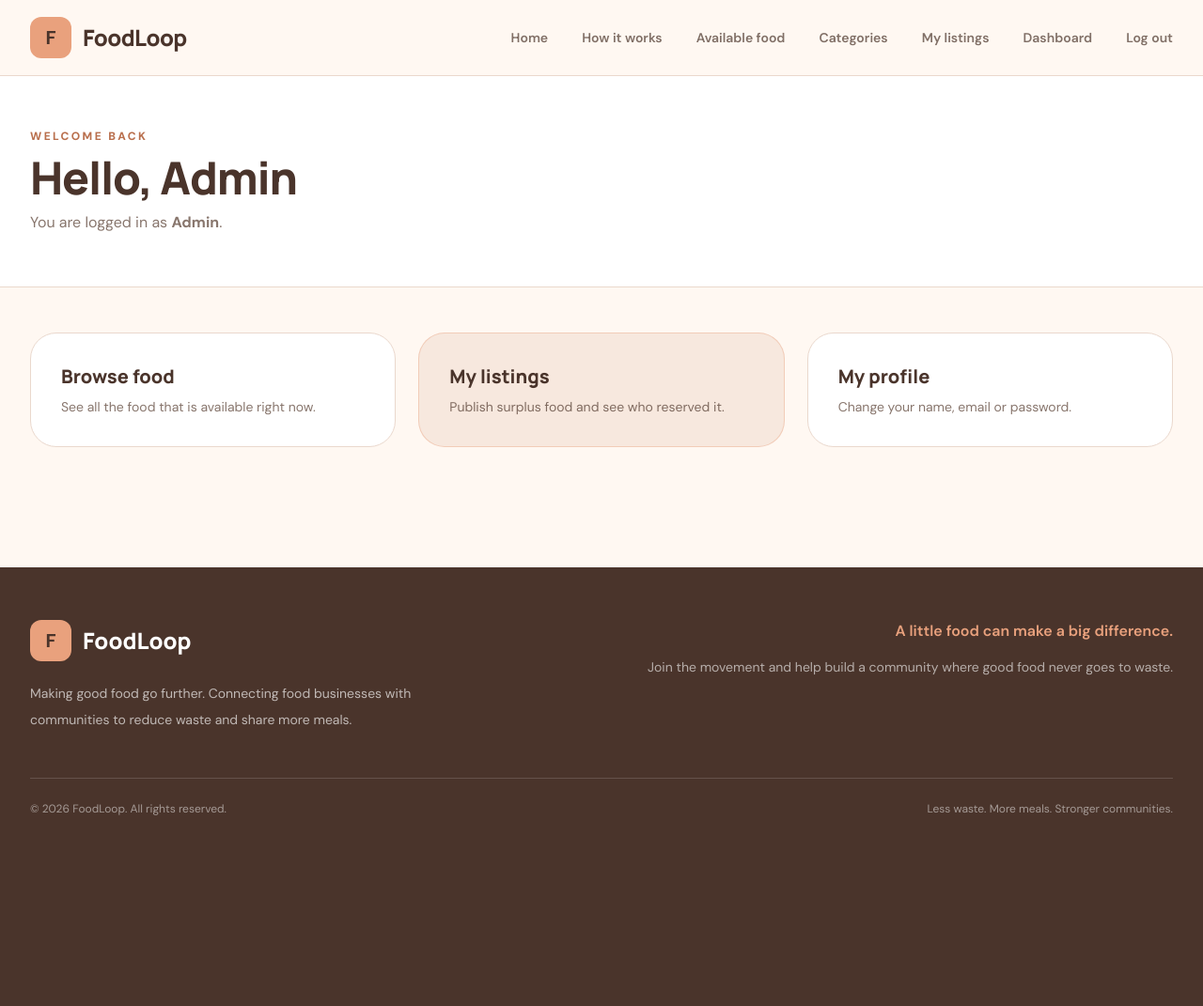
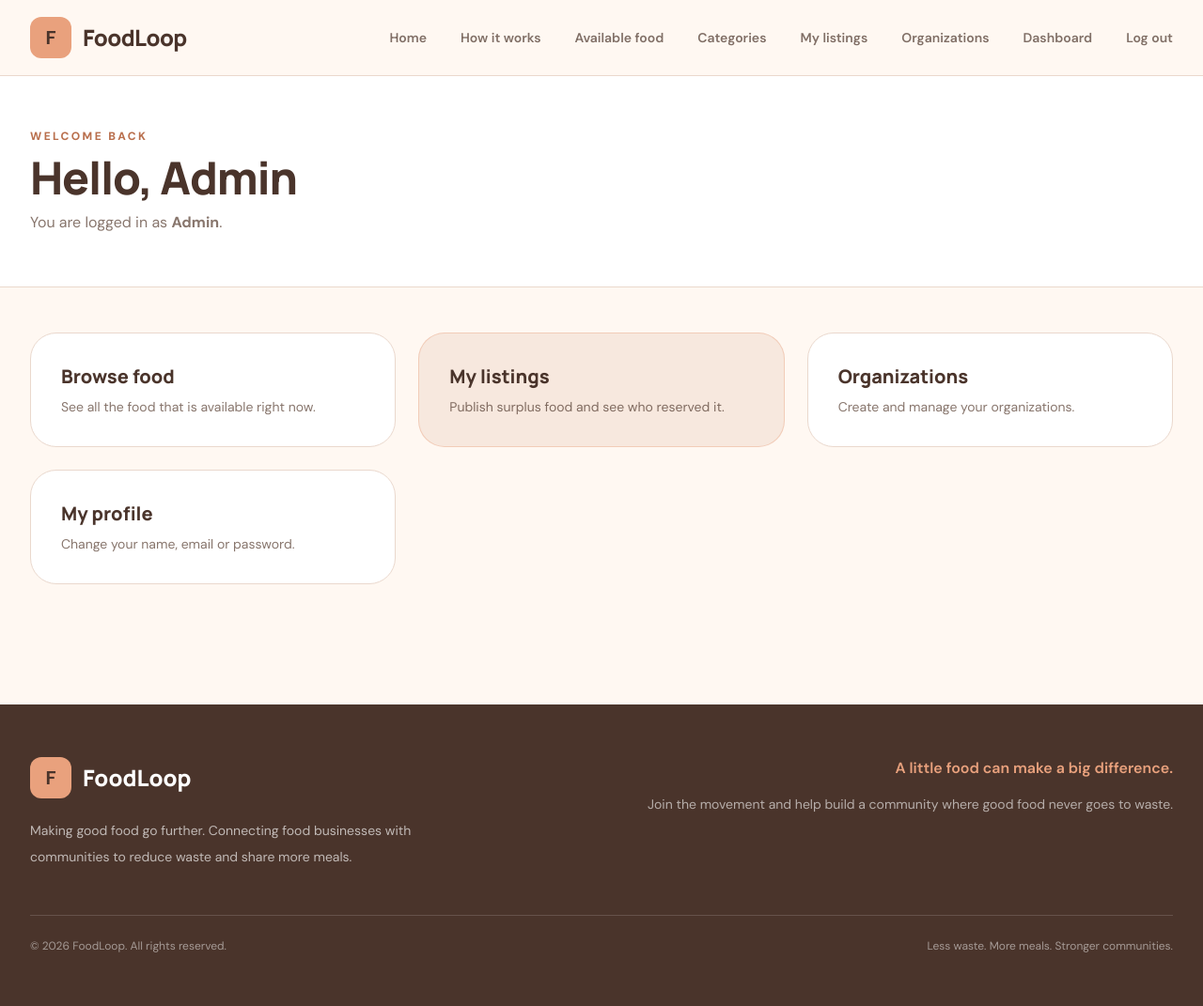
Before and after one commit to Rowannnk/Foodshare, a Laravel app: page /dashboard in a window 1280 px wide. Shown: the whole page at 94% size. Before the commit the page ends 868 px from the top, so only its background shows below. Run offline with Laravel 12, Linux system fonts and the light colour scheme; a user stored in the database is signed in; data comes from the database, SQL or seed files in the repository; some libraries are stand-ins or nearby versions.

Commit message:
feat: add organizations links to menu and dashboard

```diff
--- a/resources/views/layouts/public_navigation.blade.php
+++ b/resources/views/layouts/public_navigation.blade.php
@@ -45,6 +45,10 @@
                         My listings
                     </a>
                 @endif
+                <a href="{{ route('organizations.index') }}"
+                class="transition hover:text-[#B96F4D]">
+                    Organizations
+                </a>
                 <a href="{{ route('dashboard') }}"
                    class="transition hover:text-[#B96F4D]">
                     Dashboard
@@ -114,6 +118,10 @@
                             My listings
                         </a>
                     @endif
+                    <a href="{{ route('organizations.index') }}"
+                    class="transition hover:text-[#B96F4D]">
+                        Organizations
+                    </a>
                     <a href="{{ route('dashboard') }}"
                        class="block rounded-xl px-4 py-3 text-sm font-semibold transition hover:bg-[#FFF3EB]">
                         Dashboard
--- a/resources/views/userzone/dashboard.blade.php
+++ b/resources/views/userzone/dashboard.blade.php
@@ -42,8 +42,14 @@
                 </a>
             @endif
 
+            <a href="{{ route('organizations.index') }}"
+                class="rounded-[1.75rem] border border-[#EAD8CD] bg-white p-8 transition hover:-translate-y-1 hover:shadow-xl">
+                <h2 class="brand-font text-xl font-extrabold text-[#4A342B]">Organizations</h2>
+                <p class="mt-2 text-sm text-[#88766D]">Create and manage your organizations.</p>
+            </a>
+
             <a href="{{ route('profile.edit') }}"
-               class="rounded-[1.75rem] border border-[#EAD8CD] bg-white p-8 transition hover:-translate-y-1 hover:shadow-xl">
+                class="rounded-[1.75rem] border border-[#EAD8CD] bg-white p-8 transition hover:-translate-y-1 hover:shadow-xl">
                 <h2 class="brand-font text-xl font-extrabold text-[#4A342B]">My profile</h2>
                 <p class="mt-2 text-sm text-[#88766D]">Change your name, email or password.</p>
             </a>
```
Lines whose indentation alone changed are shown as unchanged.
